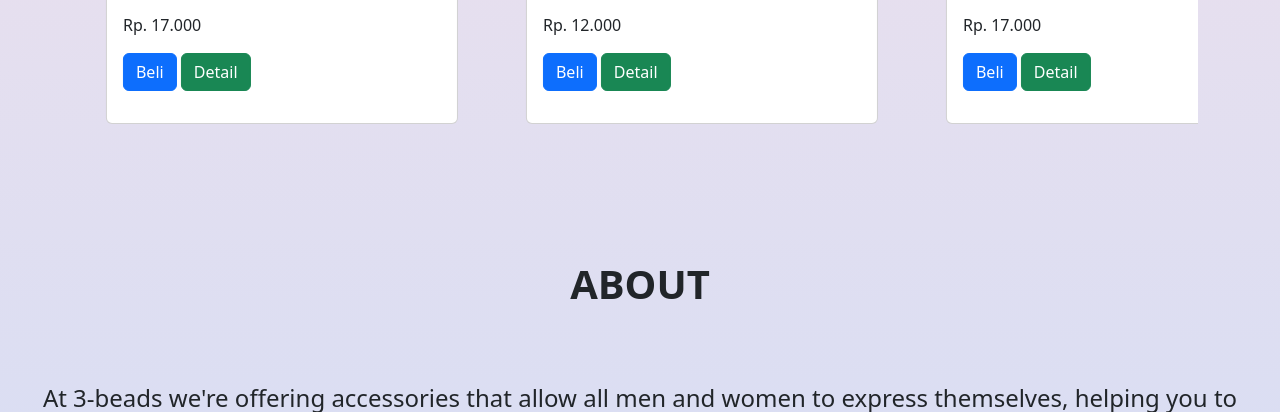
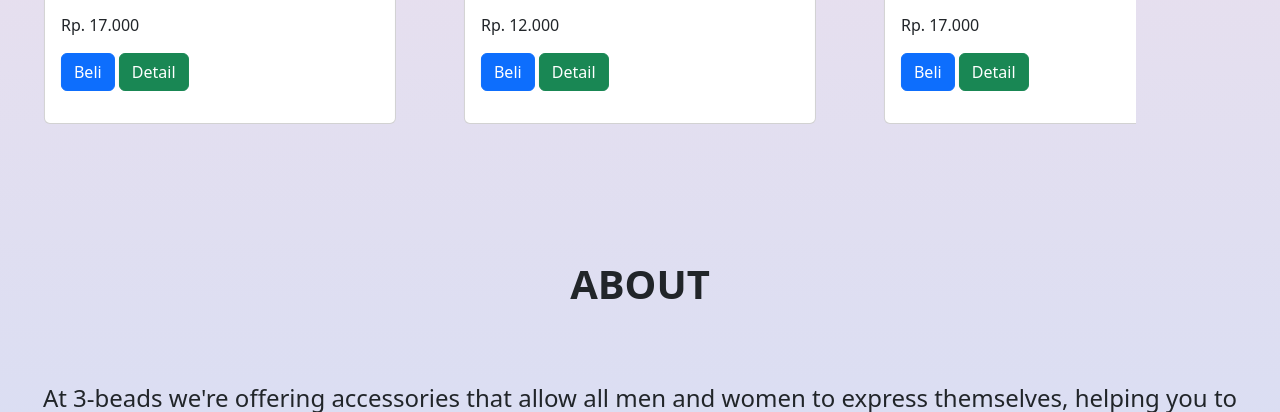
Before and after one commit to Sajidsabila/tugas-msib, a plain HTML site: page 3min_beads/index.html in a window 1280 px wide. Shown: the part 977-1389 px from the top of the page. Drawn offline with nearby package versions, Linux system fonts and the light colour scheme.

Commit message:
Update index.html

```diff
--- a/3min_beads/index.html
+++ b/3min_beads/index.html
@@ -152,7 +152,7 @@
     </section>
 
     <!--Product-->
-    <section id="product" class="container h-auto">
+    <section id="product" class="container h-auto mx-2">
       <div class="row justify-content-md-center">
         <div class="col-md-3 mt-5 align-items-center text-center">
           <h5
```
